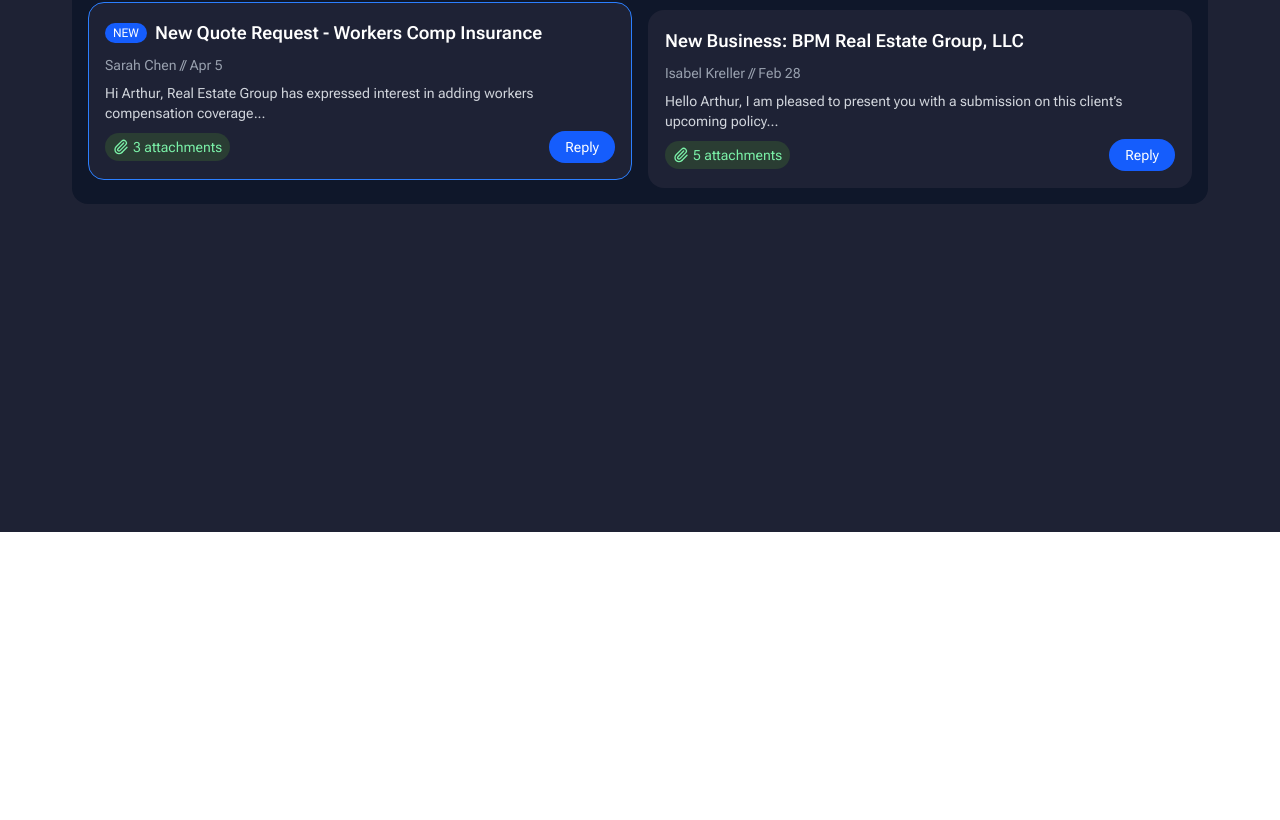
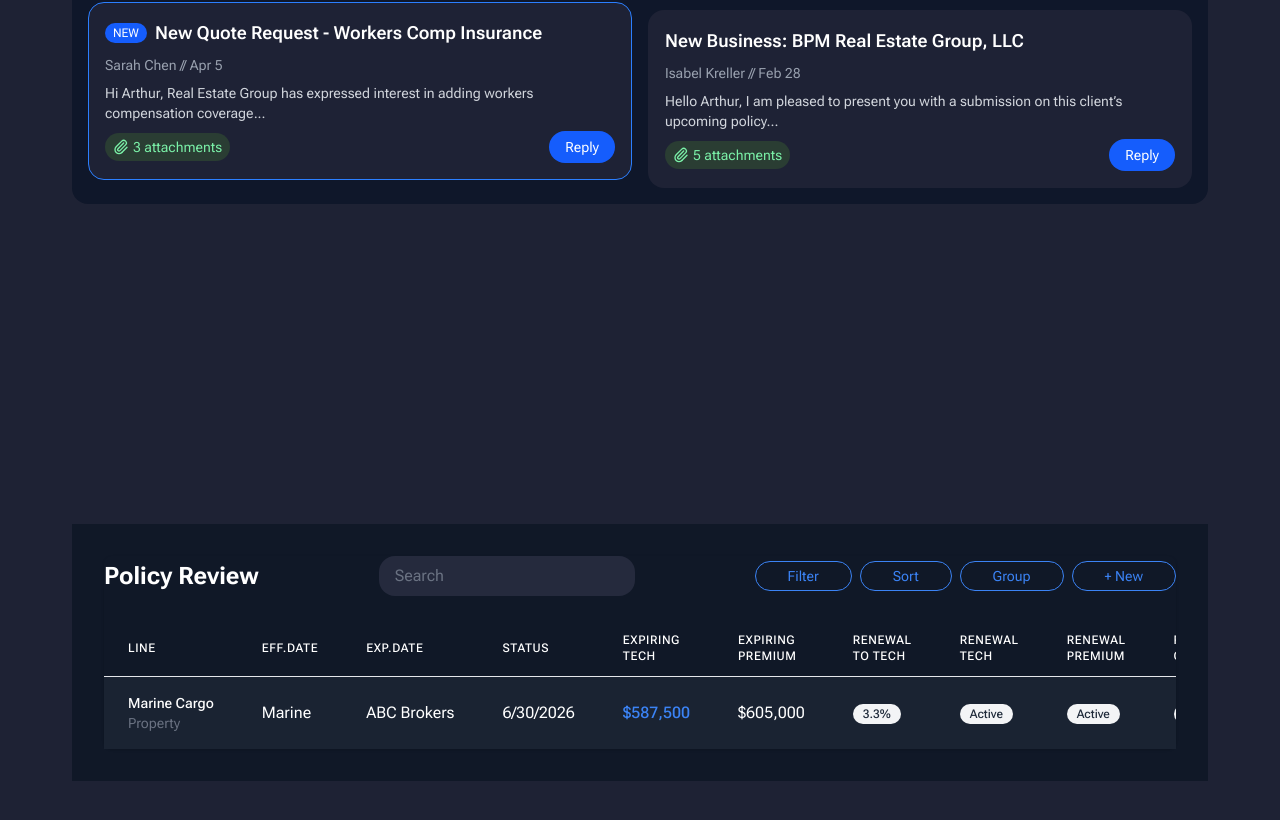
Before and after one commit to OlgaMinaievaWebDev/dashboard-ui, a React (Vite) app: page /accounts in a window 1280 px wide. Shown: the part 2439-3259 px from the top of the page. Before the commit the page ends 2971 px from the top, so only its background shows below. Built offline with nearby package versions, Linux system fonts and the light colour scheme.

Commit message:
tablePage

```diff
--- /dev/null
+++ b/src/components/accounts/policiesPage/TablePage.jsx
@@ -0,0 +1,49 @@
+import { AccountsTable } from "../../dashboard/myAccounts/AccountsTable";
+const otherData = [
+  {
+    id: 1,
+    name: "Marine Cargo",
+    type: "Property",
+    coverage: "Marine",
+    broker: "ABC Brokers",
+    expirationDate: "6/30/2026",
+    currentPremium: "$587,500",
+    proposedPremium: "$605,000",
+    lossRatio: "3.3%",
+    status: "Active",
+    triage: "High",
+    winnability: "Very Strong",
+  },
+  // ... more data items
+];
+
+const otherColumns = [
+  "LINE",
+  "EFF.DATE",
+  "EXP.DATE",
+  "STATUS",
+  "EXPIRING TECH",
+  "EXPIRING PREMIUM",
+  "RENEWAL TO TECH",
+  "RENEWAL TECH",
+ "RENEWAL PREMIUM",
+  "RATE CHANGE",
+  "LOSS RATIO",
+
+];
+
+export const OtherDataPage = () => {
+  return (
+    <div className="p-4 md:p-8 bg-[#101827]">
+      <div className="mx-auto">
+        <AccountsTable
+          data={otherData}
+          columns={otherColumns}
+          title="Policy Review"
+        />
+      </div>
+    </div>
+  );
+};
+
+export default OtherDataPage;
--- a/src/components/dashboard/myAccounts/AccountRow.jsx
+++ b/src/components/dashboard/myAccounts/AccountRow.jsx
@@ -4,23 +4,31 @@
 export const AccountRow = ({ account, className }) => (
   <tr className={`hover:bg-[#1f2630] ${className || ""}`}>
     <td className="px-6 py-4 whitespace-nowrap text-sm">
-      <div className="font-medium">{account.accountName}</div>
+      <div className="font-medium">{account.accountName || account.name}</div>
       <div className="text-sm text-gray-500">{account.type}</div>
     </td>
-    <td className="px-6 py-4 whitespace-nowrap">{account.line}</td>
+    <td className="px-6 py-4 whitespace-nowrap">
+      {account.line || account.coverage}
+    </td>
     <td className="px-6 py-4 whitespace-nowrap">{account.broker}</td>
-    <td className="px-6 py-4 whitespace-nowrap">{account.reviewDate}</td>
+    <td className="px-6 py-4 whitespace-nowrap">
+      {account.reviewDate || account.expirationDate}
+    </td>
     <td className="px-6 py-4 whitespace-nowrap font-medium text-azure">
-      {account.premium}
+      {account.premium || account.currentPremium}
     </td>
-    <td className="px-6 py-4 whitespace-nowrap ">{account.ratedPremium}</td>
+    <td className="px-6 py-4 whitespace-nowrap">
+      {account.ratedPremium || account.proposedPremium}
+    </td>
     <td className="px-6 py-4 whitespace-nowrap">
       <StatusBadges status={account.lossRatio} />
     </td>
     <td className="px-6 py-4 whitespace-nowrap">
-      <StatusBadges status={account.appetite} />
+      <StatusBadges status={account.appetite || account.status} />
     </td>
-    <td className="px-6 py-4 whitespace-nowrap">{account.status}</td>
+    <td className="px-6 py-4 whitespace-nowrap">
+      <StatusBadges status={account.status || account.activeStatus} />
+    </td>
     <td className="px-6 py-4 whitespace-nowrap">
       <StatusBadges status={account.triage} />
     </td>
@@ -28,7 +36,7 @@
       <StatusBadges status={account.winnability} />
     </td>
     <td className="px-2 py-3 text-right">
-      <MoreVertical className="p-1 rounded-full w-7 h-7 border border-white"/>
+      <MoreVertical className="p-1 rounded-full w-7 h-7 border border-white" />
     </td>
   </tr>
 );
--- a/src/components/dashboard/myAccounts/AccountsPage.jsx
+++ b/src/components/dashboard/myAccounts/AccountsPage.jsx
@@ -7,7 +7,7 @@
   return (
     <div className="bg-[#101827] text-white rounded-2xl shadow-lg w-full mx-auto px-4 sm:px-6 md:px-8 py-4">
       <div className="w-full">
-        <AccountsTable data={accounts} />
+        <AccountsTable data={accounts}  />
       </div>
     </div>
   );
--- a/src/components/dashboard/myAccounts/AccountsTable.jsx
+++ b/src/components/dashboard/myAccounts/AccountsTable.jsx
@@ -1,7 +1,7 @@
 import { TableActions } from "./TableActions";
 import { AccountRow } from "./AccountRow";
 
-const columns = [
+const defaultColumns = [
   "ACCOUNT NAME/TYPE",
   "LINE",
   "BROKER",
@@ -15,10 +15,14 @@
   "WINNABILITY",
 ];
 
-export const AccountsTable = ({ data }) => (
+export const AccountsTable = ({
+  data,
+  columns = defaultColumns,
+  title = "My Accounts",
+}) => (
   <div className="rounded-lg shadow-sm ">
     <div className="flex justify-between items-center mb-6">
-      <h1 className="text-2xl font-bold ">My Accounts</h1>
+      <h1 className="text-2xl font-bold ">{title}</h1>
       <input
         type="text"
         placeholder="Search"
@@ -28,16 +32,16 @@
     </div>
 
     <div className="overflow-x-auto">
-      <table className="w-full table-auto divide-y divide-gray-200 text-sm">
+      <table className="min-w-full divide-y divide-gray-200">
         <thead>
           <tr>
             {columns.map((column, index) => (
               <th
-                key={`column-${index}-${column}`}
+                key={`column-${index}`}
                 scope="col"
-                className="px-3 py-2 text-left text-xs font-semibold uppercase tracking-wide whitespace-nowrap"
+                className="px-6 py-3 text-left text-xs font-medium uppercase tracking-wider"
               >
-                <span className="block truncate max-w-[120px]">{column}</span>
+                {column}
               </th>
             ))}
           </tr>
@@ -45,7 +49,7 @@
         <tbody className="divide-y divide-gray-200">
           {data.map((account, index) => (
             <AccountRow
-              key={account.id ?? `account-${index}`}
+              key={account.id || index}
               account={account}
               className={index % 2 === 0 ? "bg-[#1a2332]" : "bg-[#202e4b]"}
             />
--- a/src/components/dashboard/myAccounts/StatusBadges.jsx
+++ b/src/components/dashboard/myAccounts/StatusBadges.jsx
@@ -1,9 +1,20 @@
 export const StatusBadges = ({ status }) => {
+  if (!status) return null;
+
   const statusColors = {
-   "32%": "bg-jade text-white px-4 py-2 rounded-full",
-   "25%": "bg-jade text-white px-4 py-2 rounded-full",
-   "38%": "bg-yellow-500 text-white px-4 py-2 rounded-full",
-   "67%": "bg-red-500 text-white px-4 py-2 rounded-full",
+    // Numeric percentages
+    ...Object.fromEntries(
+      Array.from({ length: 101 }, (_, i) => [
+        `${i}%`,
+        i <= 30
+          ? "bg-jade text-white px-4 py-2 rounded-full"
+          : i <= 60
+          ? "bg-yellow-500 text-white px-4 py-2 rounded-full"
+          : "bg-red-500 text-white px-4 py-2 rounded-full",
+      ])
+    ),
+
+    // Status types
     HIGH: "bg-azure px-4 py-2 rounded-full w-24 text-center flex items-center justify-center",
     ACTIVE:
       "bg-azure px-4 py-2 rounded-full w-24 text-center flex items-center justify-center",
@@ -11,16 +22,25 @@
       "bg-azure px-4 py-2 rounded-full w-24 text-center flex items-center justify-center",
     MEDIUM:
       "bg-azure px-4 py-2 rounded-full w-24 text-center flex items-center justify-center",
-   182: "border-2 border-azure px-4 py-2 rounded-full text-azure",
-   180: "border-2 border-azure px-4 py-2 rounded-full text-azure",
-   165: "border-2 border-azure px-4 py-2 rounded-full text-azure",
-   158: "border-2 border-azure px-4 py-2 rounded-full text-azure",
+    PENDING:
+      "bg-yellow-500 px-4 py-2 rounded-full w-24 text-center flex items-center justify-center",
+
+    // Numeric values
+    ...Object.fromEntries(
+      Array.from({ length: 200 }, (_, i) => [
+        i,
+        "border-2 border-azure px-4 py-2 rounded-full text-azure",
+      ])
+    ),
+
+    // Text values
     "Very Strong":
       "border-2 border-azure px-4 py-2 rounded-full w-24 text-center flex items-center justify-center",
     Strong:
       "border-2 border-azure px-4 py-2 rounded-full w-24 text-center flex items-center justify-center",
-   "Medium":
+    Medium:
       "border-2 border-azure px-4 py-2 rounded-full w-24 text-center flex items-center justify-center",
+    Weak: "border-2 border-azure px-4 py-2 rounded-full w-24 text-center flex items-center justify-center",
   };
 
   return (
--- a/src/pages/Accounts.jsx
+++ b/src/pages/Accounts.jsx
@@ -5,6 +5,7 @@
 import AccountDetails from "../components/accounts/accountDetails/AccountDetails";
 import StatusSection from "../components/accounts/accountStatus/StatusSection";
 import InboxView from "../components/accounts/communication/InboxView";
+import TablePage from "../components/accounts/policiesPage/TablePage";
 
 function Account() {
   return (
@@ -24,6 +25,7 @@
         <StatusSection />
         <AccountDetails />
         <InboxView />
+        <TablePage/>
       </div>
     </>
   );
```
Lines whose indentation alone changed are shown as unchanged.
